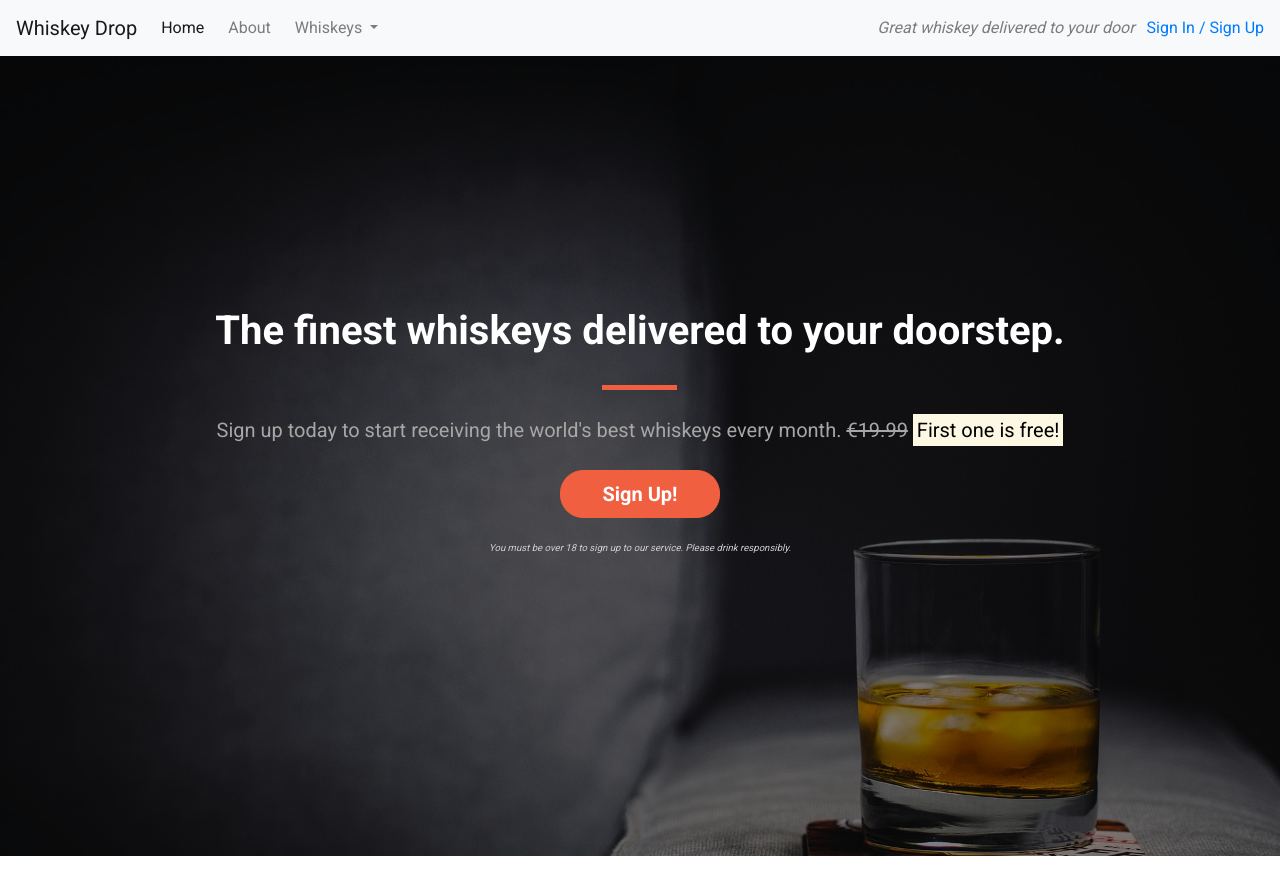
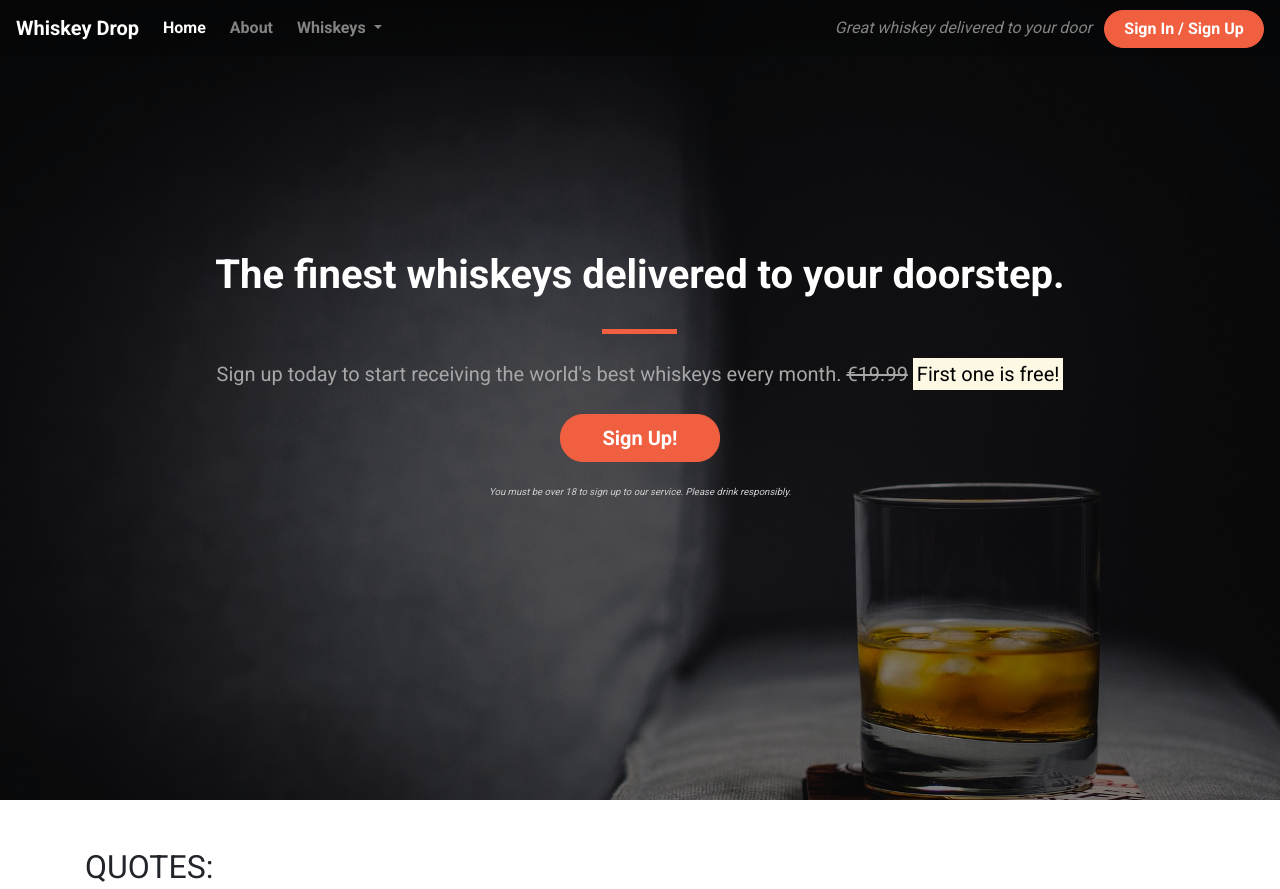
Before and after one commit to CarmenCantudo/whiskey-drop, a plain HTML site: page index.html in a window 1280 px wide. Shown: the top 889 px of the page. Drawn offline with nearby package versions, Linux system fonts and the light colour scheme.

Commit message:
Style navbar

```diff
--- a/css/style.css
+++ b/css/style.css
@@ -53,6 +53,36 @@ body{
     width: 35px;
 }
 
+/* Navbar */
+
+.navalert-container {
+    position: absolute;
+    top: 0;
+    left: 0;
+    z-index: 1;
+    padding-left: 0;
+    padding-right: 0;
+}
+
+.navbar {
+    margin-bottom: 0;
+    width: 100%;
+    background-color: rgba(0, 0, 0, .25);
+    border: 0;
+}
+
+.navbar .navbar-toggler {
+    border: 0;
+}
+
+.navbar .navbar-brand {
+    font-weight: bold;
+}
+
+.navbar .navbar-nav a {
+    font-weight: bold;
+}
+
 /* Jumbotron */
 
 .jumbotron {
--- a/index.html
+++ b/index.html
@@ -11,8 +11,9 @@
 </head>
 
 <body>
+  <div class="container-fluid navalert-container">
     <!--Nav-->
-  <nav class="navbar navbar-light navbar-expand-sm bg-light">
+    <nav class="navbar navbar-dark navbar-expand-sm">
       <a href="/" class="navbar-brand">
         Whiskey Drop</a>
 
@@ -25,8 +26,8 @@
           <li class="active nav-item mr-2"><a class="nav-link" href="/">Home</a></li>
           <li class="nav-item mr-2"><a class="nav-link" href="">About</a></li>
           <li class="nav-item dropdown">
-          <a class="nav-link dropdown-toggle" href="#" id="navbarDropdownMenuLink" role="button" data-toggle="dropdown"
-            aria-haspopup="true" aria-expanded="false">
+            <a class="nav-link dropdown-toggle" href="#" id="navbarDropdownMenuLink" role="button"
+              data-toggle="dropdown" aria-haspopup="true" aria-expanded="false">
               Whiskeys
             </a>
             <div class="dropdown-menu" aria-labelledby="navbarDropdownMenuLink">
@@ -42,20 +43,11 @@
       </div>
       <div class="d-none d-md-block">
         <p class="navbar-text my-auto mr-2"><i>Great whiskey delivered to your door</i></p>
-      <a href="/login">Sign In / Sign Up</a>
+        <a href="/login" class="btn btn--cta btn--red">Sign In / Sign Up</a>
       </div>
       <!--</div>-->
     </nav>
-  <!-- <div class="container alert-container">
-    <div class="row d-none d-sm-block">
-      <div class="col-12">
-        <div class="alert alert-warning">
-          <strong>Sale Now On!</strong> We've got a sale on. Get a 12 month subscription for the price of 6! <a
-            href="">See here for more details</a>
   </div>
-      </div>
-    </div>
-  </div> -->
   <div class="container-fluid callout-container">
     <!-- Callout -->
     <div class="opaque-overlay">&nbsp;</div>
@@ -68,7 +60,8 @@
             <s class="d-none d-sm-inline">€19.99</s>
             <span class="d-inline d-sm-none"><br></span>
             <strong><mark>First one is free!</mark></strong></p>
-          <p><button class="btn btn-lg btn--cta btn--red" data-toggle="modal" data-target="#signUpModal">Sign Up!</button></p>
+          <p><button class="btn btn-lg btn--cta btn--red" data-toggle="modal" data-target="#signUpModal">Sign
+              Up!</button></p>
           <p class="text-muted"><small>You must be over 18 to sign up to our service. Please drink responsibly.</small>
           </p>
         </section>
```
Lines whose indentation alone changed are shown as unchanged.
